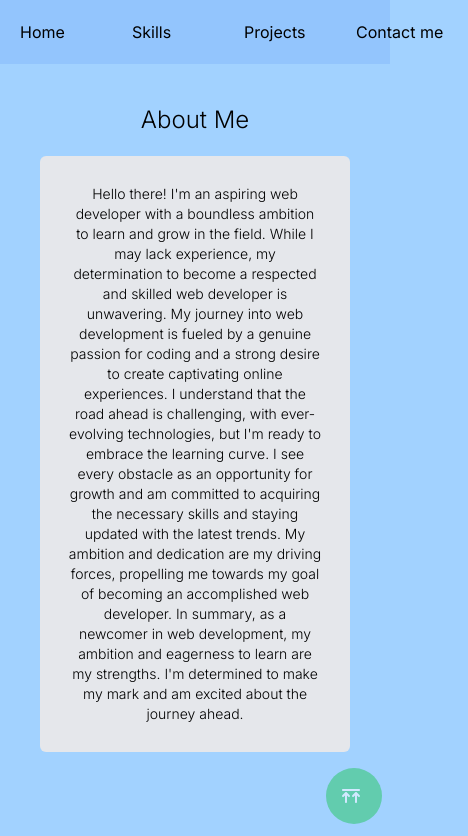
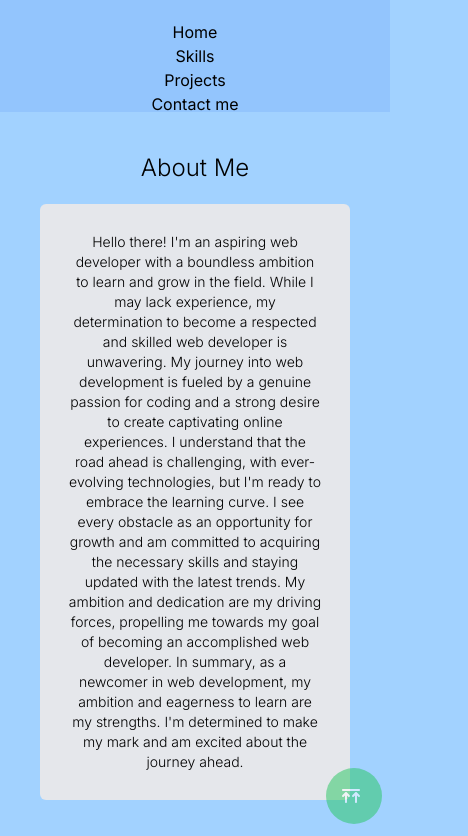
Before and after one commit to Stef14-bit/portfolio_iv, a Next.js app: page / in a window 390 px wide. Shown: the top 836 px of the page, 468 px wide, since content can reach past the window. Built offline with nearby package versions, Linux system fonts and the light colour scheme.

Commit message:
new nav mobile layout

```diff
--- a/app/components/Navbar.tsx
+++ b/app/components/Navbar.tsx
@@ -6,7 +6,7 @@ type Props = {};
 const Navbar = (props: Props) => {
   return (
     <nav className="bg-blue-300 w-full  flex items-center">
-      <ul className="w-full flex flex-row justify-around items-center h-16 p-5">
+      <ul className="w-full flex sm:flex-row flex-col justify-around items-center h-28 text-center md:h-16 p-5">
         {navLinks.map((e) => (
           <a
             className="hover:text-lg  hover:text-slate-600 ease-in-out duration-300 hover:underlineso"
```
